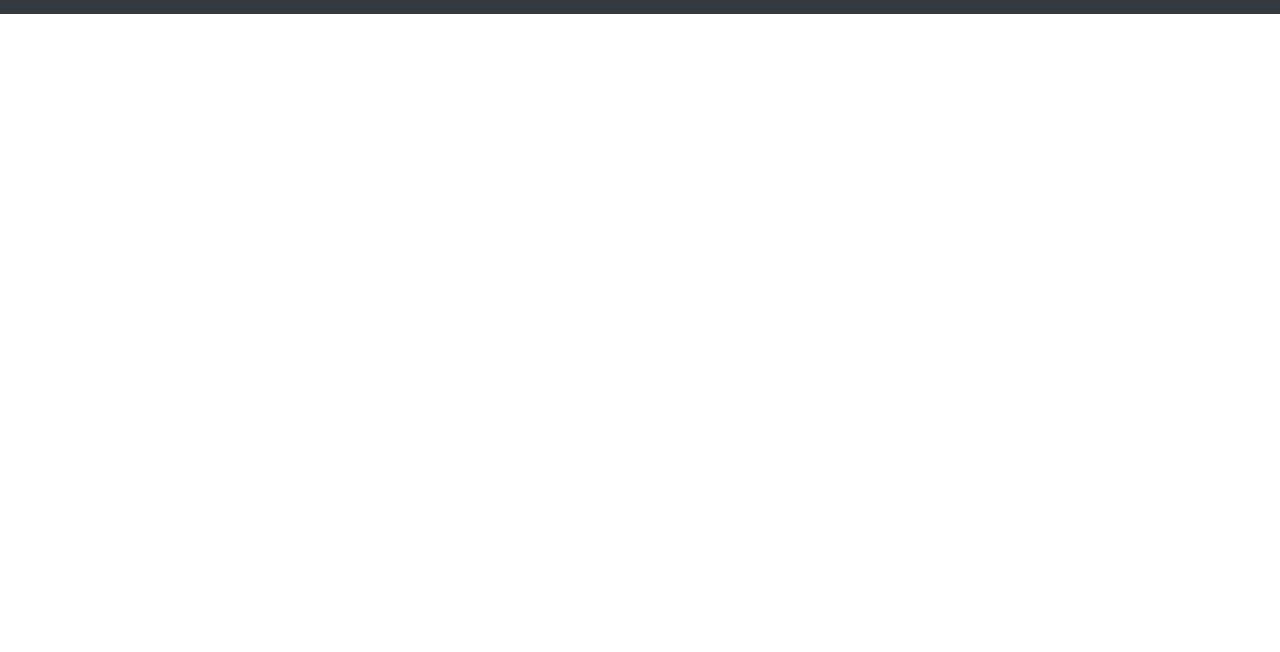
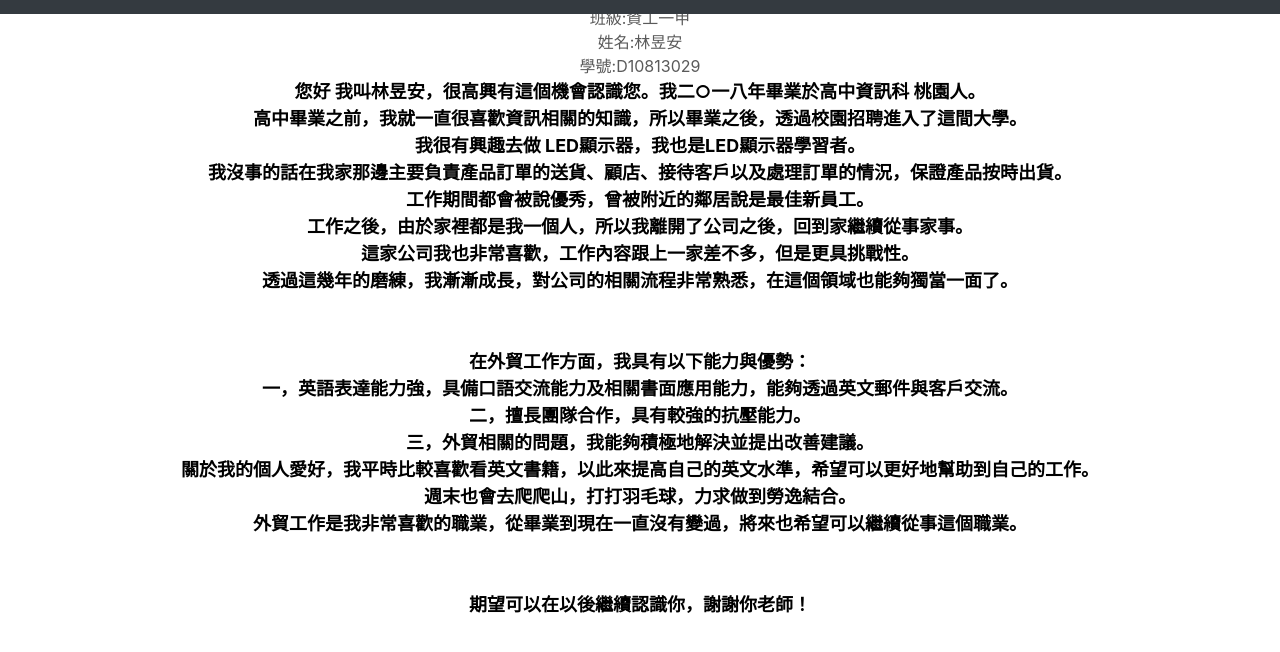
Before and after one commit to hwecqi/D10813013, a plain HTML site: page index.html in a window 1280 px wide. Shown: the part 42-694 px from the top of the page. Drawn offline with nearby package versions, Linux system fonts and the light colour scheme.

Commit message:
Update index.html

```diff
--- a/index.html
+++ b/index.html
@@ -57,7 +57,28 @@
         </div>
       </nav>
     </header>
+    <center>
+                班級:資工一甲<br>
+                姓名:林昱安<br>
+                學號:D10813029<br>
 
+                <font size=4 color=black><strong>
+                您好 我叫林昱安，很高興有這個機會認識您。我二○一八年畢業於高中資訊科 桃園人。<br>
+                高中畢業之前，我就一直很喜歡資訊相關的知識，所以畢業之後，透過校園招聘進入了這間大學。<br>
+                我很有興趣去做 LED顯示器，我也是LED顯示器學習者。<br>
+                我沒事的話在我家那邊主要負責產品訂單的送貨、顧店、接待客戶以及處理訂單的情況，保證產品按時出貨。<br>
+                工作期間都會被說優秀，曾被附近的鄰居說是最佳新員工。<br>
+                工作之後，由於家裡都是我一個人，所以我離開了公司之後，回到家繼續從事家事。<br>
+                這家公司我也非常喜歡，工作內容跟上一家差不多，但是更具挑戰性。<br>
+                透過這幾年的磨練，我漸漸成長，對公司的相關流程非常熟悉，在這個領域也能夠獨當一面了。<br><br><br>
+                在外貿工作方面，我具有以下能力與優勢：<br>
+                一，英語表達能力強，具備口語交流能力及相關書面應用能力，能夠透過英文郵件與客戶交流。<br>
+                二，擅長團隊合作，具有較強的抗壓能力。<br>
+                三，外貿相關的問題，我能夠積極地解決並提出改善建議。<br>
+                關於我的個人愛好，我平時比較喜歡看英文書籍，以此來提高自己的英文水準，希望可以更好地幫助到自己的工作。<br>
+                週末也會去爬爬山，打打羽毛球，力求做到勞逸結合。<br>
+                外貿工作是我非常喜歡的職業，從畢業到現在一直沒有變過，將來也希望可以繼續從事這個職業。<br><br><br>
+                期望可以在以後繼續認識你，謝謝你老師！<br>
 
 
     <!-- Bootstrap core JavaScript
```
